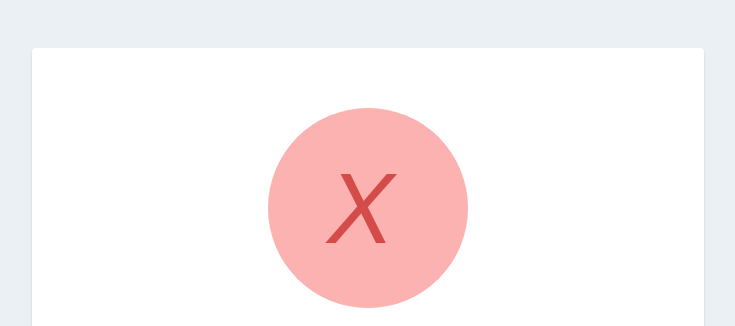
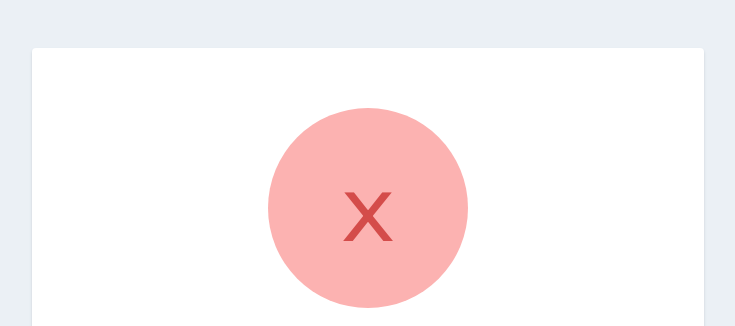
Before and after one commit to Habib23me/stripe-error, a plain HTML site: page index.html in a window 1280 px wide. Shown: the top 326 px of the page, without its empty margins (272-1007 px from the left). Drawn offline with Linux system fonts and the light colour scheme.

Commit message:
Update index.html

```diff
--- a/index.html
+++ b/index.html
@@ -23,10 +23,11 @@
         }
       i {
         color: #d44c4a;
-        font-family:  sans-serif;
+        font-family: "Nunito Sans";
+        font-style: normal ;
         font-size: 100px;
         line-height: 200px;
-        margin-left:-15px;
+        margin-left:0px;
       }
       .card {
         background: white;
@@ -40,7 +41,7 @@
     <body>
       <div class="card">
       <div style="border-radius:200px; height:200px; width:200px; background: #fcb2b1; margin:0 auto;">
-        <i class="checkmark">X</i>
+        <i class="checkmark">x</i>
       </div>
         <h1>Failed</h1>
         <p>Please complete setting up your bank information completely!</p>
```
